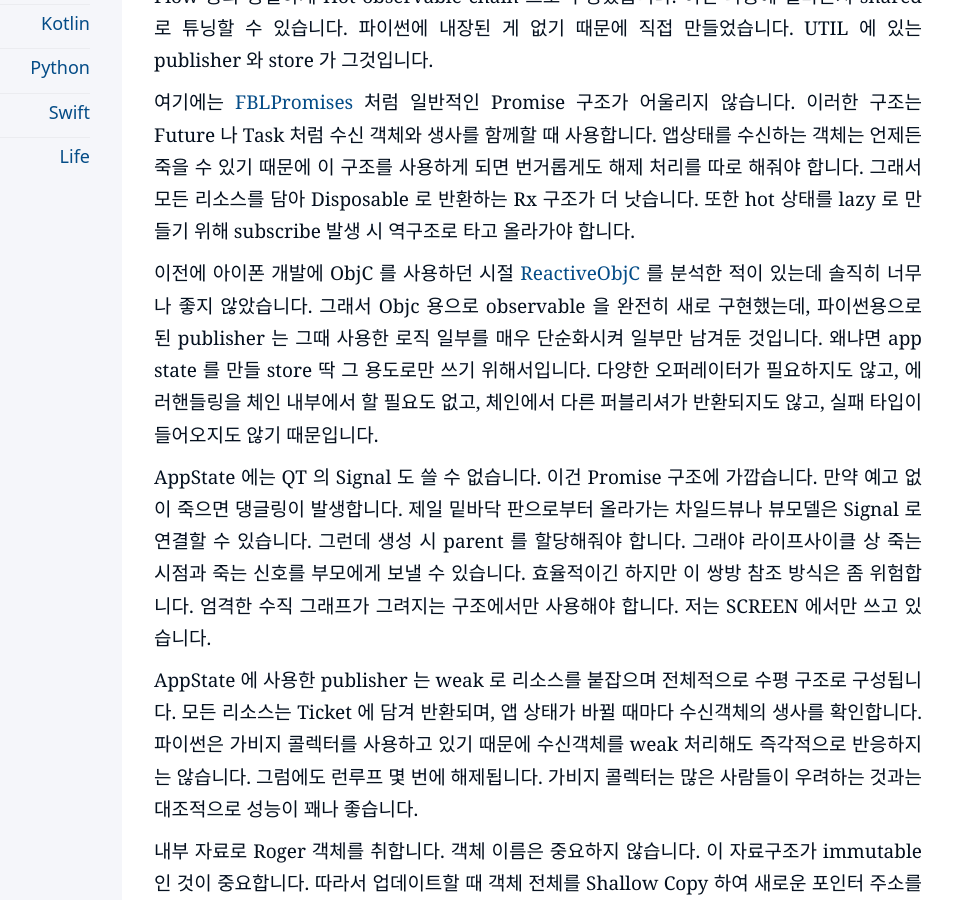
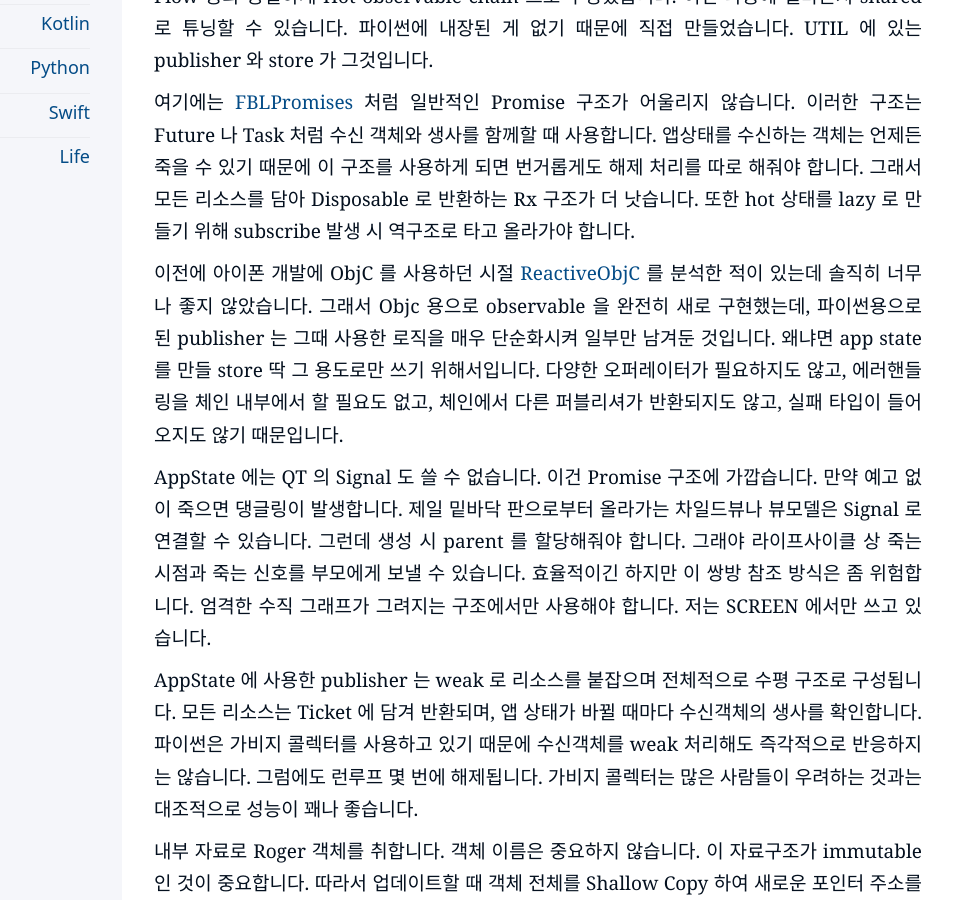
Before and after one commit to kiroshin/kiroshin.github.io, a Jekyll site: the page built from _posts/2024-10-07-python-qt-desktop-app.md, in a window 1280 px wide and 900 px high, scrolled down 3082 px. Shown: the whole window, without its empty margins (198-1151 px from the left). Built offline with Jekyll 4.4.1, drawn with Linux system fonts in a browser that asks for light colours.

Commit message:
Update 2024-10-07-python-qt-desktop-app.md

```diff
--- a/_posts/2024-10-07-python-qt-desktop-app.md
+++ b/_posts/2024-10-07-python-qt-desktop-app.md
@@ -59,7 +59,7 @@ Qt 는 C++ 로 작성된 크로스 플랫폼 GUI 툴킷으로 아직까지 가
 
 여기에는 [FBLPromises](https://github.com/google/promises/blob/master/Sources/FBLPromises/FBLPromise.m) 처럼 일반적인 Promise 구조가 어울리지 않습니다. 이러한 구조는 Future 나 Task 처럼 수신 객체와 생사를 함께할 때 사용합니다. 앱상태를 수신하는 객체는 언제든 죽을 수 있기 때문에 이 구조를 사용하게 되면 번거롭게도 해제 처리를 따로 해줘야 합니다. 그래서 모든 리소스를 담아 Disposable 로 반환하는 Rx 구조가 더 낫습니다. 또한 hot 상태를 lazy 로 만들기 위해 subscribe 발생 시 역구조로 타고 올라가야 합니다.
 
-이전에 아이폰 개발에 ObjC 를 사용하던 시절 [ReactiveObjC](https://github.com/ReactiveCocoa/ReactiveObjC) 를 분석한 적이 있는데 솔직히 너무나 좋지 않았습니다. 그래서 Objc 용으로 observable 을 완전히 새로 구현했는데, 파이썬용으로 된 publisher 는 그때 사용한 로직 일부를 매우 단순화시켜 일부만 남겨둔 것입니다. 왜냐면 app state 를 만들 store 딱 그 용도로만 쓰기 위해서입니다. 다양한 오퍼레이터가 필요하지도 않고, 에러핸들링을 체인 내부에서 할 필요도 없고, 체인에서 다른 퍼블리셔가 반환되지도 않고, 실패 타입이 들어오지도 않기 때문입니다.
+이전에 아이폰 개발에 ObjC 를 사용하던 시절 [ReactiveObjC](https://github.com/ReactiveCocoa/ReactiveObjC) 를 분석한 적이 있는데 솔직히 너무나 좋지 않았습니다. 그래서 Objc 용으로 observable 을 완전히 새로 구현했는데, 파이썬용으로 된 publisher 는 그때 사용한 로직을 매우 단순화시켜 일부만 남겨둔 것입니다. 왜냐면 app state 를 만들 store 딱 그 용도로만 쓰기 위해서입니다. 다양한 오퍼레이터가 필요하지도 않고, 에러핸들링을 체인 내부에서 할 필요도 없고, 체인에서 다른 퍼블리셔가 반환되지도 않고, 실패 타입이 들어오지도 않기 때문입니다.
 
 AppState 에는 QT 의 Signal 도 쓸 수 없습니다. 이건 Promise 구조에 가깝습니다. 만약 예고 없이 죽으면 댕글링이 발생합니다. 제일 밑바닥 판으로부터 올라가는 차일드뷰나 뷰모델은 Signal 로 연결할 수 있습니다. 그런데 생성 시 parent 를 할당해줘야 합니다. 그래야 라이프사이클 상 죽는 시점과 죽는 신호를 부모에게 보낼 수 있습니다. 효율적이긴 하지만 이 쌍방 참조 방식은 좀 위험합니다. 엄격한 수직 그래프가 그려지는 구조에서만 사용해야 합니다. 저는 SCREEN 에서만 쓰고 있습니다.
 
```
